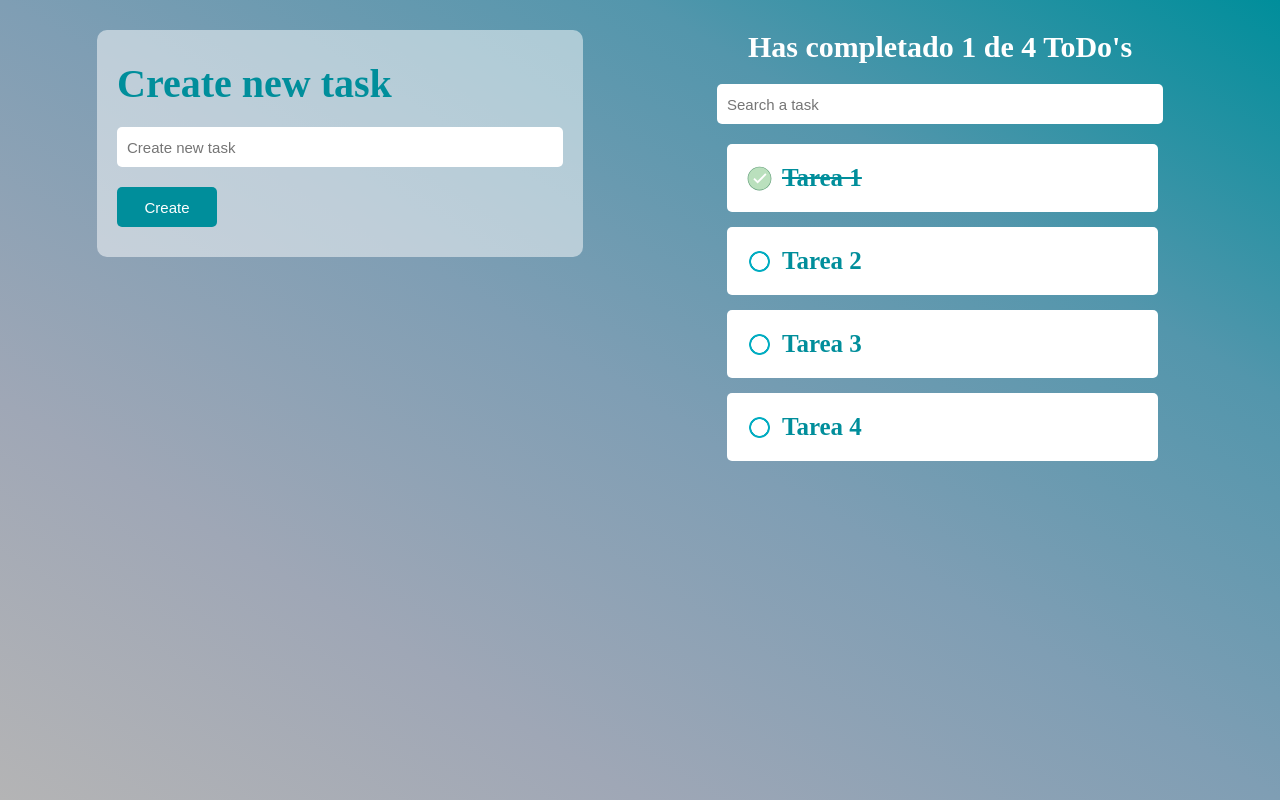
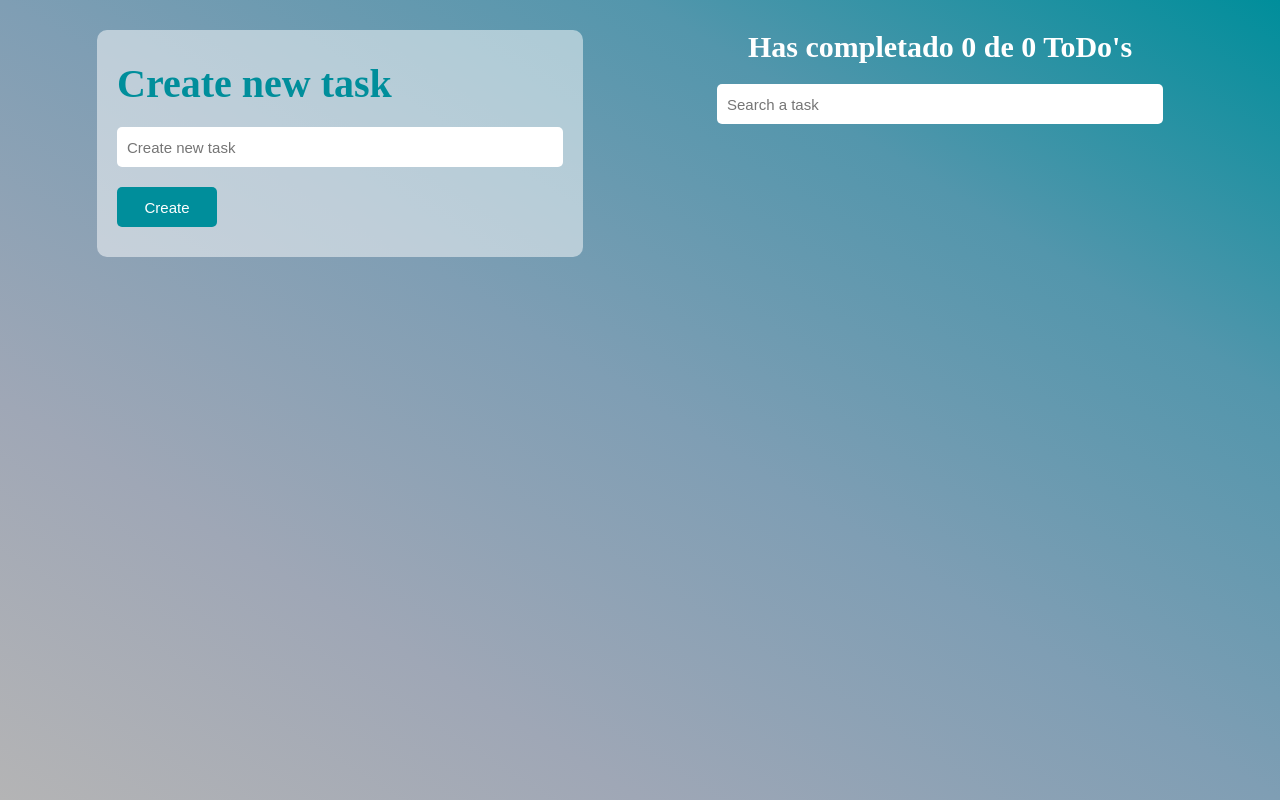
Before and after one commit to Alcreed/toDo-List, a React (Create React App) app: page / in a window 1280 px wide. Built offline with nearby package versions, Linux system fonts and the light colour scheme; the HTML template or start-up script is replaced by a standard one.

Commit message:
Implementando localStorage

```diff
--- a/src/App.tsx
+++ b/src/App.tsx
@@ -16,13 +16,13 @@ interface ITask {
 
 function App(): JSX.Element {
 
+  const localStorageToDo: (string | null) = localStorage.getItem('toDoList_V1');
+  let parsedToDoList: ITask[] = localStorageToDo ? JSON.parse(localStorageToDo) : [];
+
+  if (!localStorageToDo) localStorage.setItem('toDoList_V1', JSON.stringify([]));
+
   const [searchTask, setSearchTask] = useState<string>("");
-  const [toDoList, setToDoList] = useState<ITask[]>([
-    { id: 0, text: 'Tarea 1', completed: true },
-    { id: 1, text: 'Tarea 2', completed: false },
-    { id: 2, text: 'Tarea 3', completed: false },
-    { id: 3, text: 'Tarea 4', completed: false },
-  ]);
+  const [toDoList, setToDoList] = useState<ITask[]>(parsedToDoList);
 
   const completedToDoList = toDoList.filter(toDo => toDo.completed).length;
   const totalToDoList = toDoList.length;
@@ -35,6 +35,11 @@ function App(): JSX.Element {
     return (item.text).toLowerCase().includes(searchTask.toLowerCase());
   };
 
+  const saveToDoList = (newTodoList: ITask[]): void => {
+    localStorage.setItem('toDoList_V1', JSON.stringify(newTodoList));
+    setToDoList(newTodoList);
+  };
+
   const onComplete = (id: number) => {
     let newTodoList = toDoList.map(toDo => {
       if (toDo.id === id) {
@@ -44,12 +49,12 @@ function App(): JSX.Element {
       }
     });
 
-    setToDoList(newTodoList);
+    saveToDoList(newTodoList);
   };
 
   const onDelete = (id: number) => {
     let deleteFromTodoList = toDoList.filter(toDo => toDo.id !== id);
-    setToDoList(deleteFromTodoList);
+    saveToDoList(deleteFromTodoList);
   };
 
   return (
```
